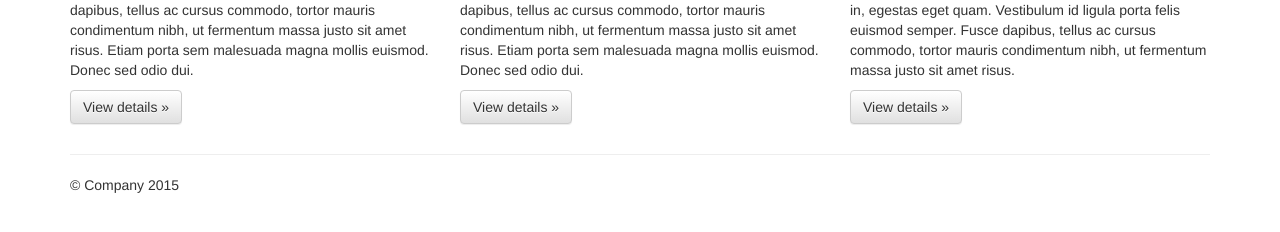
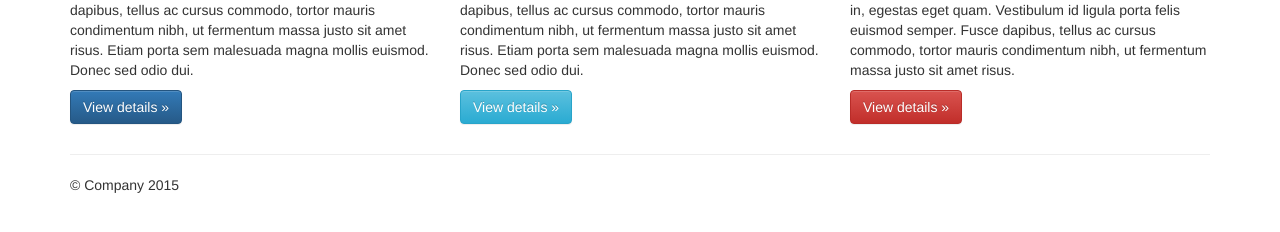
Before and after one commit to th3b3y0nd3r/CursoGitBCI2023, a plain HTML site: page index.html in a window 1280 px wide. Shown: the part 494-726 px from the top of the page. Drawn offline with nearby package versions, Linux system fonts and the light colour scheme.

Commit message:
Se actualizan estilos de botones en secciones secundarias del template

```diff
--- a/index.html
+++ b/index.html
@@ -67,17 +67,17 @@
         <div class="col-md-4">
           <h2>Heading</h2>
           <p>Donec id elit non mi porta gravida at eget metus. Fusce dapibus, tellus ac cursus commodo, tortor mauris condimentum nibh, ut fermentum massa justo sit amet risus. Etiam porta sem malesuada magna mollis euismod. Donec sed odio dui. </p>
-          <p><a class="btn btn-default" href="#" role="button">View details &raquo;</a></p>
+          <p><a class="btn btn-primary" href="#" role="button">View details &raquo;</a></p>
         </div>
         <div class="col-md-4">
           <h2>Heading</h2>
           <p>Donec id elit non mi porta gravida at eget metus. Fusce dapibus, tellus ac cursus commodo, tortor mauris condimentum nibh, ut fermentum massa justo sit amet risus. Etiam porta sem malesuada magna mollis euismod. Donec sed odio dui. </p>
-          <p><a class="btn btn-default" href="#" role="button">View details &raquo;</a></p>
+          <p><a class="btn btn-info" href="#" role="button">View details &raquo;</a></p>
        </div>
         <div class="col-md-4">
           <h2>Heading</h2>
           <p>Donec sed odio dui. Cras justo odio, dapibus ac facilisis in, egestas eget quam. Vestibulum id ligula porta felis euismod semper. Fusce dapibus, tellus ac cursus commodo, tortor mauris condimentum nibh, ut fermentum massa justo sit amet risus.</p>
-          <p><a class="btn btn-default" href="#" role="button">View details &raquo;</a></p>
+          <p><a class="btn btn-danger" href="#" role="button">View details &raquo;</a></p>
         </div>
       </div>
 
```
